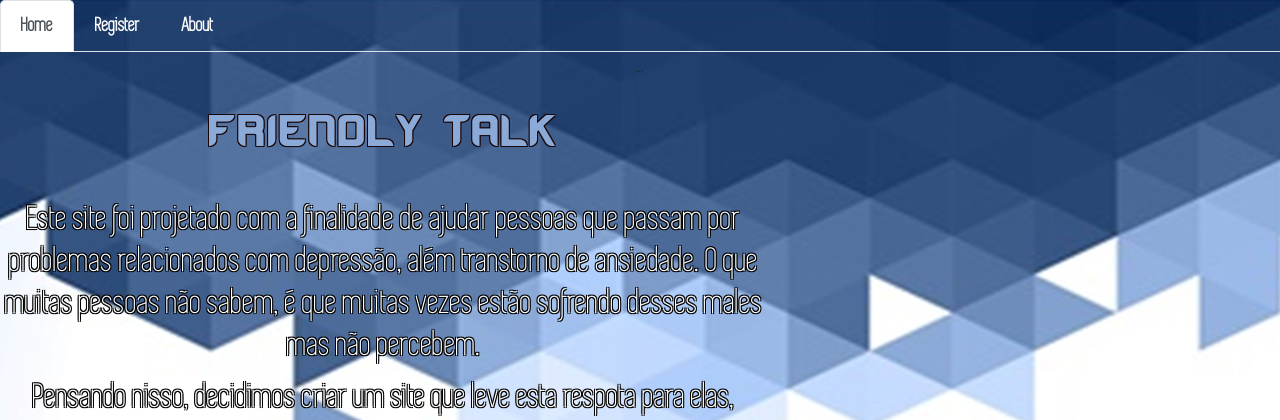
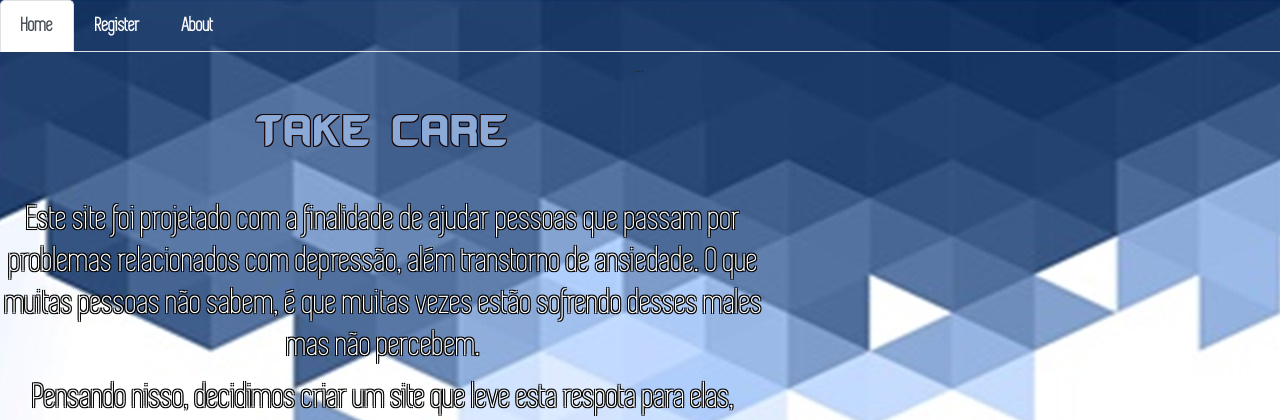
Before and after one commit to Daniel2AII/MeuSite, a Flask app: page / in a window 1280 px wide. Shown: the top 420 px of the page. Run offline with Flask 2, Linux system fonts and the light colour scheme; some libraries are stand-ins or nearby versions.

Commit message:
Página principal

```diff
--- a/templates/Index.html
+++ b/templates/Index.html
@@ -1,7 +1,7 @@
 {% extends 'Base.html' %}
 
 {% block title %}
-Friendy Talk
+Take Care
 {% endblock title %}
 
 {% block content %}
@@ -27,7 +27,7 @@ Friendy Talk
 
 	<div id="geral">
 
-		<h1 id="t1">Friendly Talk</h1> <br/>
+		<h1 id="t1">Take Care</h1> <br/>
 
 		<h3>Este site foi projetado com a finalidade de ajudar pessoas que passam por problemas relacionados com depressão, além transtorno de ansiedade. O que muitas pessoas não sabem, é que muitas vezes estão sofrendo desses males mas não percebem.</h3>
 		<h3>Pensando nisso, decidimos criar um site que leve esta respota para elas, acontece que muitas pessoas nem querem sair de suas casas por causa dessas doenças.</h3>
```
